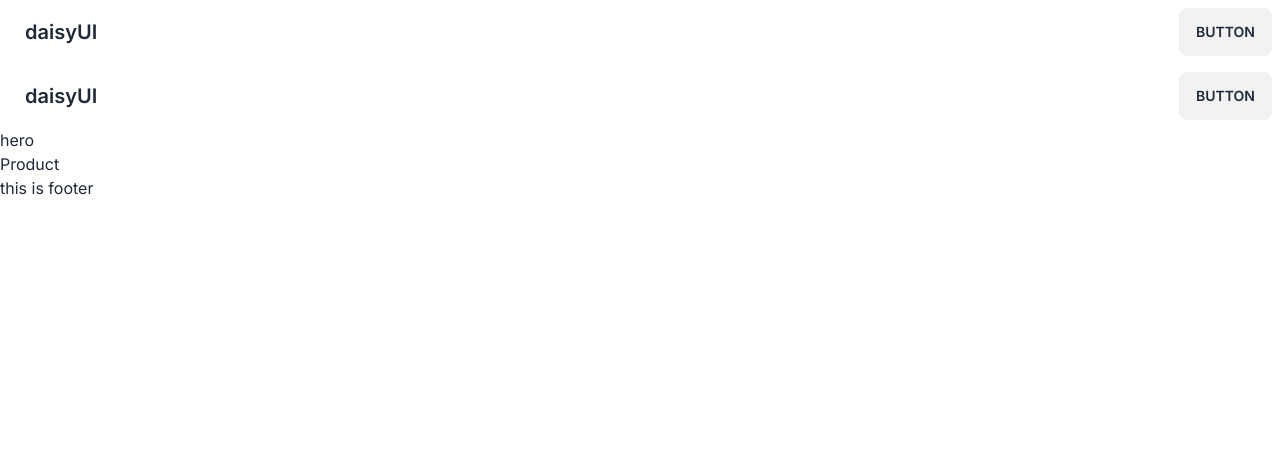
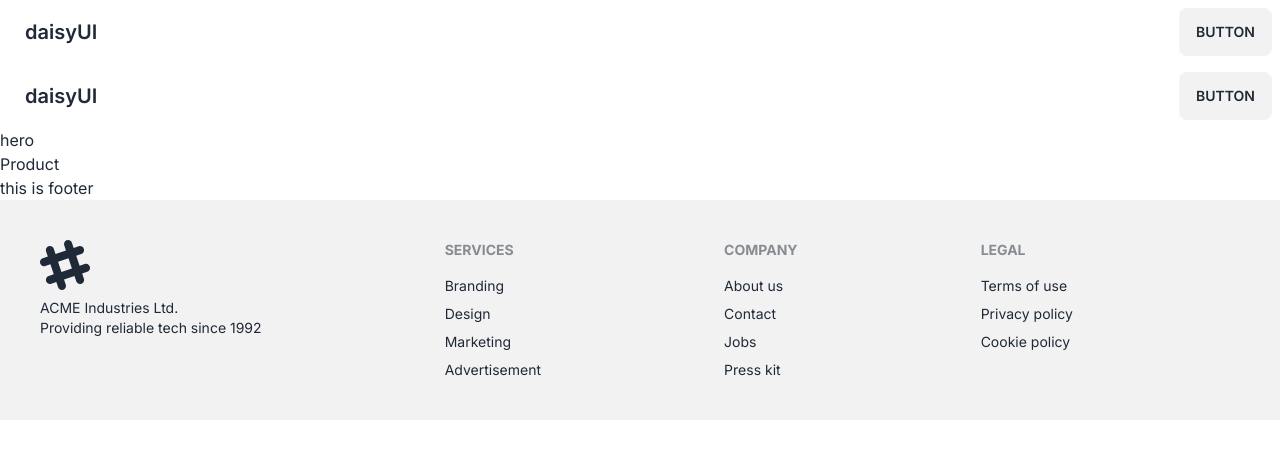
Before and after one commit to SagorAhamed251245/HatMart_client, a Next.js app: page / in a window 1280 px wide. Shown: the top 458 px of the page. Built offline with nearby package versions, Linux system fonts and the light colour scheme.

Commit message:
footer added

```diff
--- a/src/components/Shared/Footer/Footer.jsx
+++ b/src/components/Shared/Footer/Footer.jsx
@@ -2,9 +2,32 @@ import React from 'react';
 
 const Footer = () => {
     return (
-        <div>
-
-        </div>
+        <footer className="footer p-10 bg-base-200 text-base-content">
+  <div>
+    <svg width="50" height="50" viewBox="0 0 24 24" xmlns="http://www.w3.org/2000/svg" fillRule="evenodd" clipRule="evenodd" className="fill-current"><path d="M22.672 15.226l-2.432.811.841 2.515c.33 1.019-.209 2.127-1.23 2.456-1.15.325-2.148-.321-2.463-1.226l-.84-2.518-5.013 1.677.84 2.517c.391 1.203-.434 2.542-1.831 2.542-.88 0-1.601-.564-1.86-1.314l-.842-2.516-2.431.809c-1.135.328-2.145-.317-2.463-1.229-.329-1.018.211-2.127 1.231-2.456l2.432-.809-1.621-4.823-2.432.808c-1.355.384-2.558-.59-2.558-1.839 0-.817.509-1.582 1.327-1.846l2.433-.809-.842-2.515c-.33-1.02.211-2.129 1.232-2.458 1.02-.329 2.13.209 2.461 1.229l.842 2.515 5.011-1.677-.839-2.517c-.403-1.238.484-2.553 1.843-2.553.819 0 1.585.509 1.85 1.326l.841 2.517 2.431-.81c1.02-.33 2.131.211 2.461 1.229.332 1.018-.21 2.126-1.23 2.456l-2.433.809 1.622 4.823 2.433-.809c1.242-.401 2.557.484 2.557 1.838 0 .819-.51 1.583-1.328 1.847m-8.992-6.428l-5.01 1.675 1.619 4.828 5.011-1.674-1.62-4.829z"></path></svg>
+    <p>ACME Industries Ltd.<br/>Providing reliable tech since 1992</p>
+  </div>
+  <div>
+    <span className="footer-title">Services</span>
+    <a className="link link-hover">Branding</a>
+    <a className="link link-hover">Design</a>
+    <a className="link link-hover">Marketing</a>
+    <a className="link link-hover">Advertisement</a>
+  </div>
+  <div>
+    <span className="footer-title">Company</span>
+    <a className="link link-hover">About us</a>
+    <a className="link link-hover">Contact</a>
+    <a className="link link-hover">Jobs</a>
+    <a className="link link-hover">Press kit</a>
+  </div>
+  <div>
+    <span className="footer-title">Legal</span>
+    <a className="link link-hover">Terms of use</a>
+    <a className="link link-hover">Privacy policy</a>
+    <a className="link link-hover">Cookie policy</a>
+  </div>
+</footer>
     );
 };
 
```
